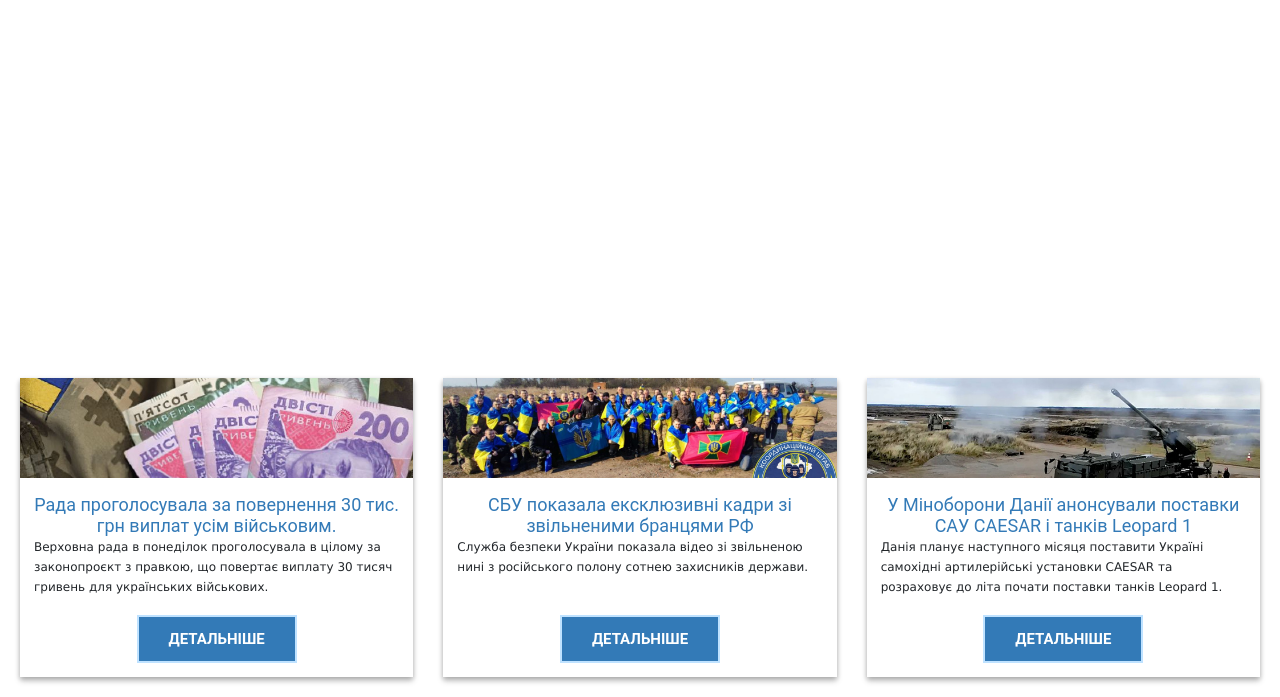
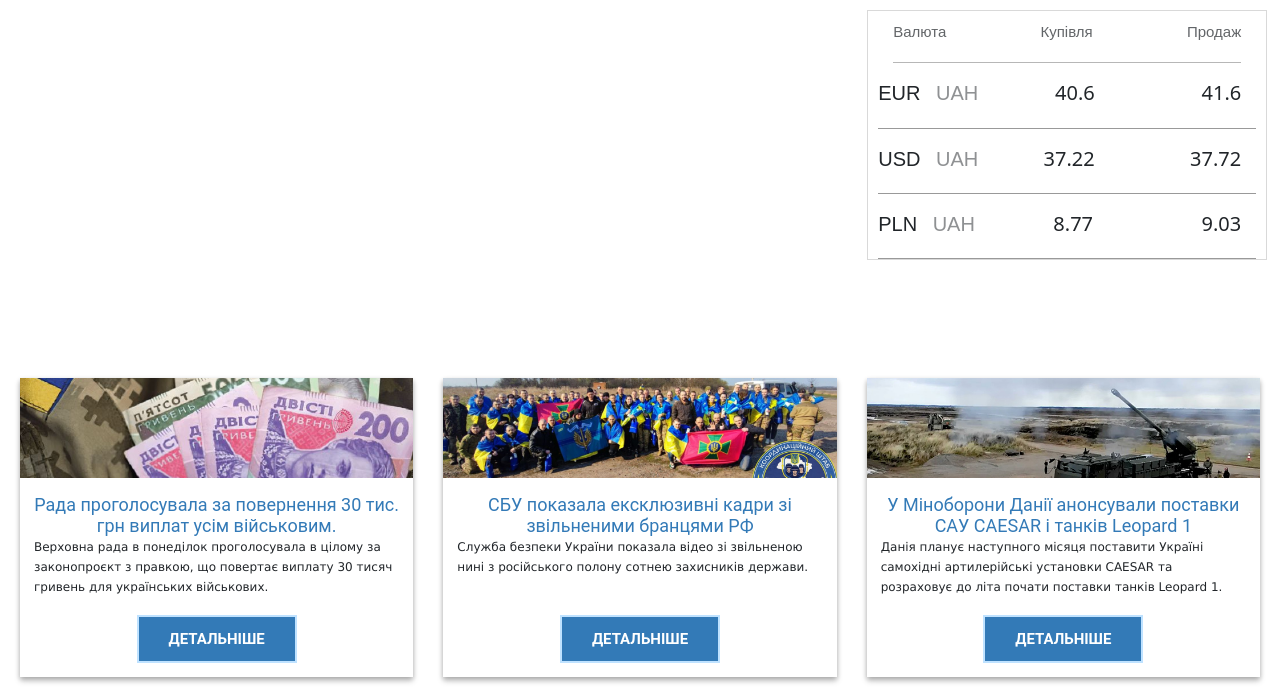
Before and after one commit to hhhusak/BetaBankProject, a plain HTML site: page client/mainli.html in a window 1280 px wide. Shown: the part 103-800 px from the top of the page. Drawn offline with nearby package versions, Linux system fonts and the light colour scheme.

Commit message:
Adding a currency rate and loggo

```diff
--- a/client/mainStyle.css
+++ b/client/mainStyle.css
@@ -139,3 +139,64 @@
     width: 100%;
     left: 0;
 }
+
+ /* Kyrs valyt` */
+.currency-wrapper{
+    display: flex;
+    justify-content: end;
+}
+
+ .courses-currencies{
+    margin-right: 1%;
+    margin-top: 1%;
+
+    width: 400px;
+    height: 250px;
+    display: grid;
+    border: 1px solid rgba(0, 0, 0, 0.15);
+    padding-left: 10px;
+    padding-right: 10px;
+    padding-top: 5px;
+    box-sizing: border-box;
+}
+
+.header-currency{
+    margin-top: 5px;
+    margin-left: 15px;
+    margin-right: 15px;
+
+    opacity: 70%;
+    font-family: 'Raleway', sans-serif;
+    font-size: 15px;
+
+    display: flex;
+    justify-content: space-between;
+
+    border-bottom: 1px solid rgba(0, 0, 0, 0.4);
+}
+
+.currency-pairs{
+    margin-top: 15px;
+   font-size: 20px;
+    display: flex;
+    justify-content: space-between;
+    border-bottom: 1px solid rgba(0, 0, 0, 0.4);
+}
+
+.names{
+
+    font-family: 'Raleway', sans-serif;
+}
+
+.compare-currency{
+    padding-left: 10px;
+    opacity: 50%;
+}
+
+.sale{
+    margin-right: 15px;
+}
+
+.purchase{
+    margin-left: -30px;
+}
--- a/client/mainli.html
+++ b/client/mainli.html
@@ -6,7 +6,8 @@
     <link href="https://cdn.jsdelivr.net/npm/bootstrap@5.0.2/dist/css/bootstrap.min.css" rel="stylesheet" integrity="sha384-EVSTQN3/azprG1Anm3QDgpJLIm9Nao0Yz1ztcQTwFspd3yD65VohhpuuCOmLASjC" crossorigin="anonymous">
     <script src="https://cdn.jsdelivr.net/npm/bootstrap@5.0.2/dist/js/bootstrap.bundle.min.js" integrity="sha384-MrcW6ZMFYlzcLA8Nl+NtUVF0sA7MsXsP1UyJoMp4YLEuNSfAP+JcXn/tWtIaxVXM" crossorigin="anonymous"></script>
     <link rel="stylesheet" href="mainStyle.css">
-    <title>Transfers</title>
+    <link rel="icon" href="../client/files/LOGGOwhite.png">
+    <title>Main</title>
 </head>
 <body>
     <nav class="navbar navbar-expand-lg navbar-light bg-light">
@@ -29,19 +30,77 @@
             </ul>
             <!--Balance-->
             <div class="balanceWrapper">
-              <a href="transfersli.html" class="balance">0.00 UAH</a>
+              <a  class="balance">0.00 UAH</a>
             </div>
 
             <form class="d-flex">
                 <a class="btn btn-outline-danger" style="width: 100px" type="submit" href="index.html">Logout</a>
             </form>
 
-
           </div>
         </div>
       </nav>
 
+      <div class="currency-wrapper">
+        <div class="courses-currencies">
+          <div class="header-currency">
+              <span>Валюта</span>
+              <span>Купівля</span>
+              <span>Продаж</span>
+          </div>
 
+          <div class="currency-pairs">
+            <div class="names">
+              <span>
+                EUR
+                <span class="compare-currency">UAH</span>
+              </span>
+            </div>
+
+            <div class="purchase">
+              <span>40.6</span>
+            </div>
+
+            <div class="sale">
+              <span>41.6</span>
+            </div>
+          </div>
+
+          <div class="currency-pairs">
+            <div class="names">
+              <span>
+                USD
+                <span class="compare-currency">UAH</span>
+              </span>
+            </div>
+
+            <div class="purchase">
+              <span>37.22</span>
+            </div>
+
+            <div class="sale">
+              <span>37.72</span>
+            </div>
+          </div>
+
+          <div class="currency-pairs">
+            <div class="names">
+              <span>
+                PLN
+                <span class="compare-currency">UAH</span>
+              </span>
+            </div>
+
+            <div class="purchase">
+              <span>8.77</span>
+            </div>
+
+            <div class="sale">
+              <span>9.03</span>
+            </div>
+          </div>
+        </div>
+    </div>
             <!-- News -->
               <!-- Блок 1 -->
               <section class="grid">
```
Also changed, not shown: client/index.html (+1 -0 lines), client/transfersli.html (+2 -1 lines), client/files/LOGGO.png, client/files/LOGGOwhite.png (added).
